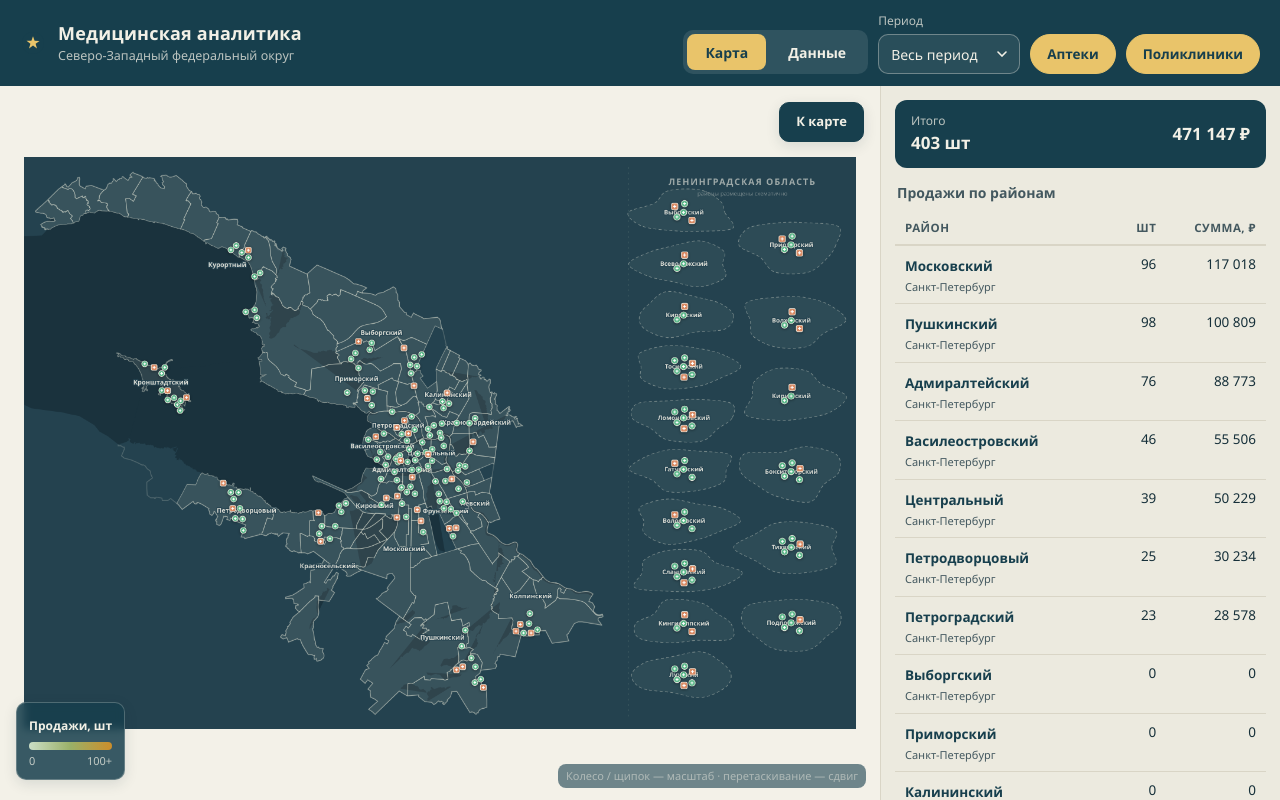
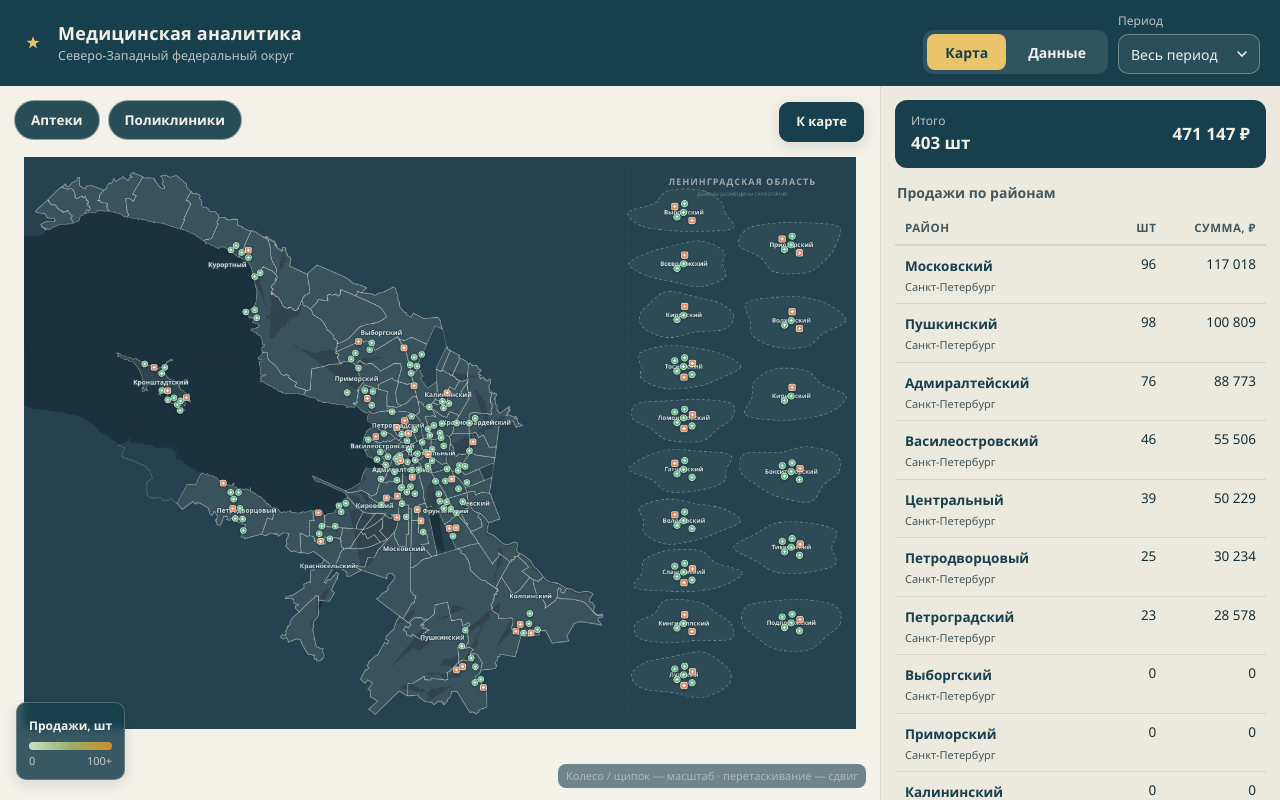
Before and after one commit to NikulinAlexey/analitika, a React (Vite) app: page / in a window 1280 px wide. Built offline with nearby package versions, Linux system fonts and the light colour scheme.

Commit message:
UI: чипы Аптеки/Поликлиники у карты, топбар стабилен (тогл + период), фильтр периода убран из data-tab

```diff
--- a/src/components/DataTab.tsx
+++ b/src/components/DataTab.tsx
@@ -37,20 +37,12 @@ function Bars({ title, items, color }: { title: string; items: { label: string;
   );
 }
 
-const MONTH_NAMES = ['Январь','Февраль','Март','Апрель','Май','Июнь','Июль','Август','Сентябрь','Октябрь','Ноябрь','Декабрь'];
-const monthLabel = (key: string) => {
-  const [y, m] = key.split('-');
-  return `${MONTH_NAMES[Number(m) - 1]} ${y}`;
-};
-
 interface Props {
   records: SaleRecord[];
   month: string;
-  onMonthChange: (m: string) => void;
-  months: string[];
 }
 
-export default function DataTab({ records, month, onMonthChange, months }: Props) {
+export default function DataTab({ records, month }: Props) {
   const [fSub, setFSub] = useState('all');
   const [fCh, setFCh] = useState('all');
   const [fNet, setFNet] = useState('all');
@@ -109,13 +101,6 @@ export default function DataTab({ records, month, onMonthChange, months }: Props
     <div className="data-tab">
       <div className="data-tab__filters">
         <label className="field field--light">
-          <span>Период</span>
-          <select value={month} onChange={(e) => onMonthChange(e.target.value)} className="field__select">
-            <option value="all">Весь период</option>
-            {months.map((m) => <option key={m} value={m}>{monthLabel(m)}</option>)}
-          </select>
-        </label>
-        <label className="field field--light">
           <span>Субъект РФ</span>
           <select value={fSub} onChange={(e) => setFSub(e.target.value)} className="field__select">
             <option value="all">Все</option>
@@ -143,7 +128,7 @@ export default function DataTab({ records, month, onMonthChange, months }: Props
             {products.map((s) => <option key={s} value={s}>{s}</option>)}
           </select>
         </label>
-        <button type="button" className="data-tab__reset" onClick={() => { setFSub('all'); setFCh('all'); setFNet('all'); setFProd('all'); onMonthChange('all'); }}>
+        <button type="button" className="data-tab__reset" onClick={() => { setFSub('all'); setFCh('all'); setFNet('all'); setFProd('all'); }}>
           Сбросить фильтры
         </button>
       </div>
--- a/src/pages/Home.tsx
+++ b/src/pages/Home.tsx
@@ -118,21 +118,11 @@ export default function Home() {
               {months.map((m) => <option key={m} value={m}>{monthLabel(m)}</option>)}
             </select>
           </label>
-          {tab === 'map' && (
-            <>
-              <button type="button" className={`chip chip--pharm ${showPharmacies ? 'is-on' : ''}`} aria-pressed={showPharmacies} onClick={() => setShowPharmacies((v) => !v)}>
-                Аптеки
-              </button>
-              <button type="button" className={`chip chip--clinic ${showClinics ? 'is-on' : ''}`} aria-pressed={showClinics} onClick={() => setShowClinics((v) => !v)}>
-                Поликлиники
-              </button>
-            </>
-          )}
         </div>
       </header>
 
       {tab === 'data' ? (
-        <DataTab records={sales} month={month} onMonthChange={setMonth} months={months} />
+        <DataTab records={sales} month={month} />
       ) : (
         <main className="layout">
           <section className={`map-wrap ${panelOpen ? 'is-narrow' : ''}`}>
@@ -151,6 +141,14 @@ export default function Home() {
               <span className="legend__title">Продажи, шт</span>
               <div className="legend__bar" />
               <div className="legend__scale"><span>0</span><span>{fmtInt.format(100)}+</span></div>
+            </div>
+            <div className="map-chips" role="group" aria-label="Отображаемые объекты">
+              <button type="button" className={`chip chip--pharm ${showPharmacies ? 'is-on' : ''}`} aria-pressed={showPharmacies} onClick={() => setShowPharmacies((v) => !v)}>
+                Аптеки
+              </button>
+              <button type="button" className={`chip chip--clinic ${showClinics ? 'is-on' : ''}`} aria-pressed={showClinics} onClick={() => setShowClinics((v) => !v)}>
+                Поликлиники
+              </button>
             </div>
             <button type="button" className={`panel-toggle ${panelOpen ? 'is-on' : ''}`} onClick={() => setPanelOpen((v) => !v)} aria-expanded={panelOpen}>
               {panelOpen ? 'К карте' : 'Статистика'}
--- a/src/styles/app.scss
+++ b/src/styles/app.scss
@@ -114,6 +114,16 @@ body {
   box-shadow: 0 4px 14px rgba(22,48,58,0.12);
 }
 .legend__title { font-size: 12px; font-weight: 650; color: $ink-soft; }
+.map-chips {
+  position: absolute; left: 14px; top: 14px; z-index: 6;
+  display: flex; gap: 8px;
+  .chip {
+    background: rgba(23,63,77,0.92);
+    border-color: rgba(242,240,230,0.5);
+    color: #f2f0e6;
+    &:hover { background: rgba(36,66,79,0.95); }
+  }
+}
 .legend--dark { background: rgba(23,63,77,0.85); border-color: rgba(242,240,230,0.25); }
 .legend--dark .legend__title { color: #f2f0e6; }
 .legend--dark .legend__scale { color: rgba(242,240,230,0.75); }
```
